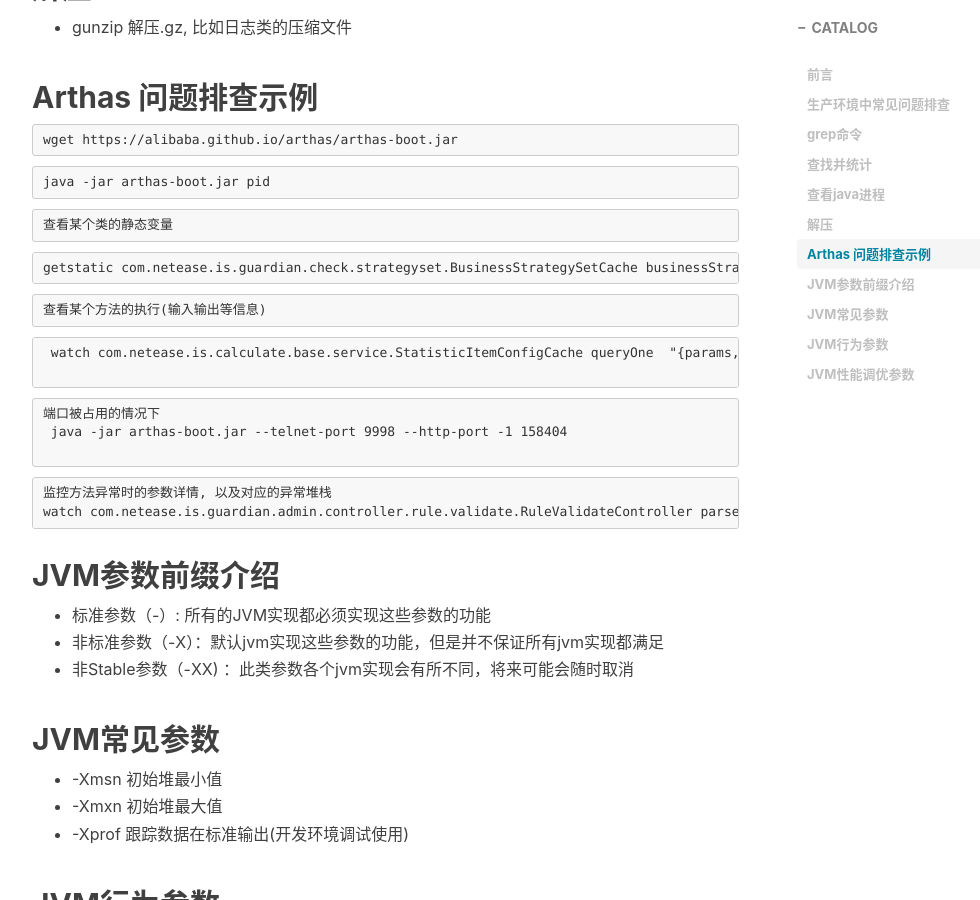
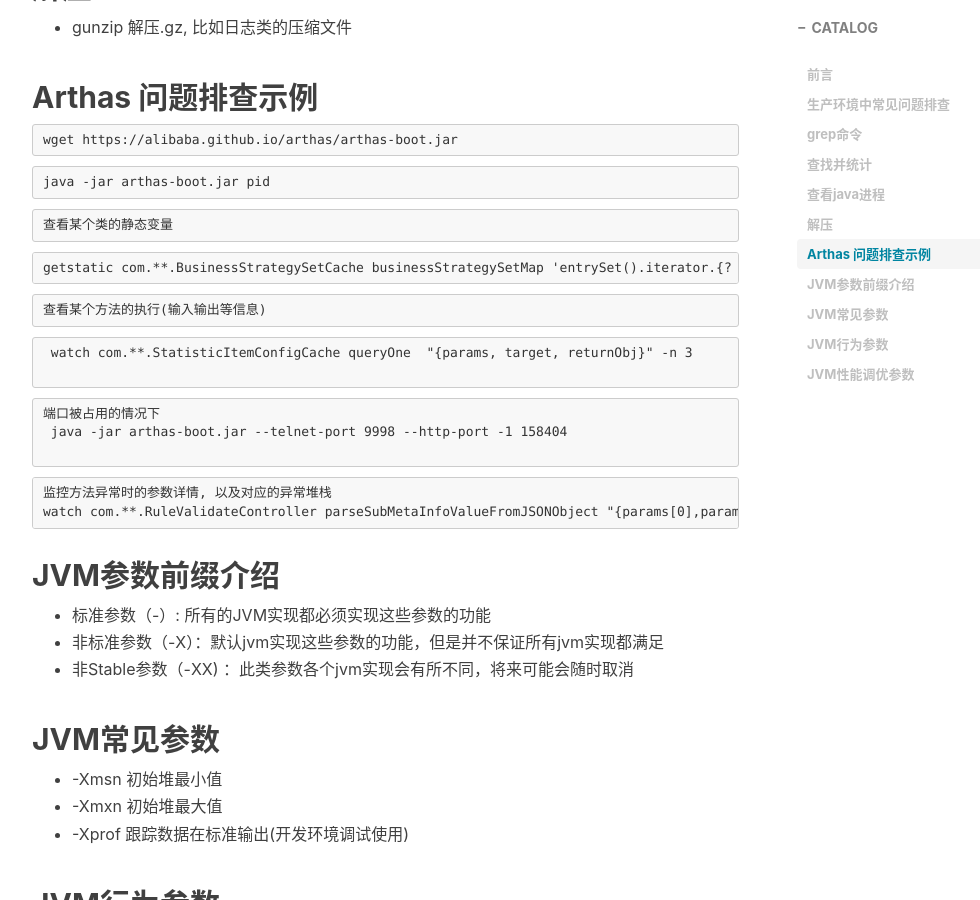
Before and after one commit to initpassion/initpassion.github.io, a Jekyll site: the page built from _posts/2019-04-12-生产环境中常见问题排查.md, in a window 1280 px wide and 900 px high, scrolled down 1520 px. Shown: the whole window, without its empty margins (233-1213 px from the left). Built offline with Jekyll 4.4.1, drawn with Linux system fonts in a browser that asks for light colours; nearby versions of some CDN libraries; comment, search, counter and statistics services are not loaded.

Commit message:
去掉敏感词语

````diff
--- a/_posts/2019-04-12-生产环境中常见问题排查.md
+++ b/_posts/2019-04-12-生产环境中常见问题排查.md
@@ -72,7 +72,7 @@ java -jar arthas-boot.jar pid
 ```
 
 ```
-getstatic com.netease.is.guardian.check.strategyset.BusinessStrategySetCache businessStrategySetMap 'entrySet().iterator.{? #this.key=="cd04ad70ee8a430b96bfac7995f0b5b6"}'
+getstatic com.**.BusinessStrategySetCache businessStrategySetMap 'entrySet().iterator.{? #this.key=="cd04ad70ee8a430b96bfac7995f0b5b6"}'
 ```
 
 ```
@@ -80,7 +80,7 @@ getstatic com.netease.is.guardian.check.strategyset.BusinessStrategySetCache bus
 ```
 
 ```
- watch com.netease.is.calculate.base.service.StatisticItemConfigCache queryOne  "{params, target, returnObj}" -n 3
+ watch com.**.StatisticItemConfigCache queryOne  "{params, target, returnObj}" -n 3
 
 ```
 
@@ -92,7 +92,7 @@ getstatic com.netease.is.guardian.check.strategyset.BusinessStrategySetCache bus
 
 ```
 监控方法异常时的参数详情, 以及对应的异常堆栈
-watch com.netease.is.guardian.admin.controller.rule.validate.RuleValidateController parseSubMetaInfoValueFromJSONObject "{params[0],params[1], params[2],throwExp}"   -x 2 -e
+watch com.**.RuleValidateController parseSubMetaInfoValueFromJSONObject "{params[0],params[1], params[2],throwExp}"   -x 2 -e
 ```
 
 ## JVM参数前缀介绍
````
